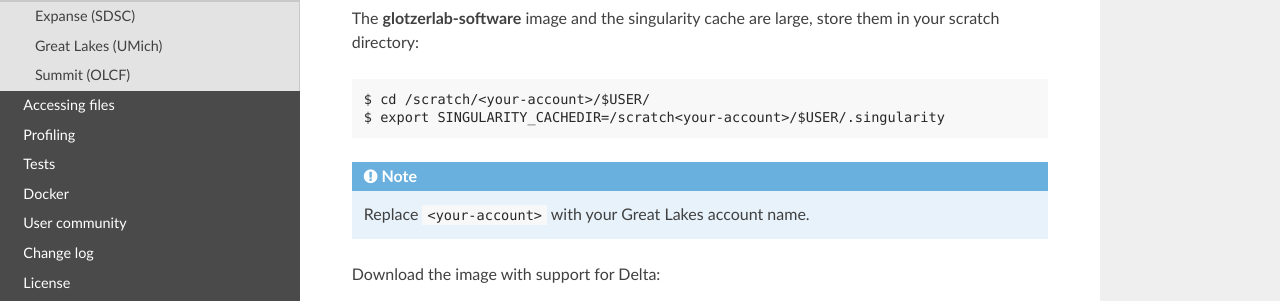
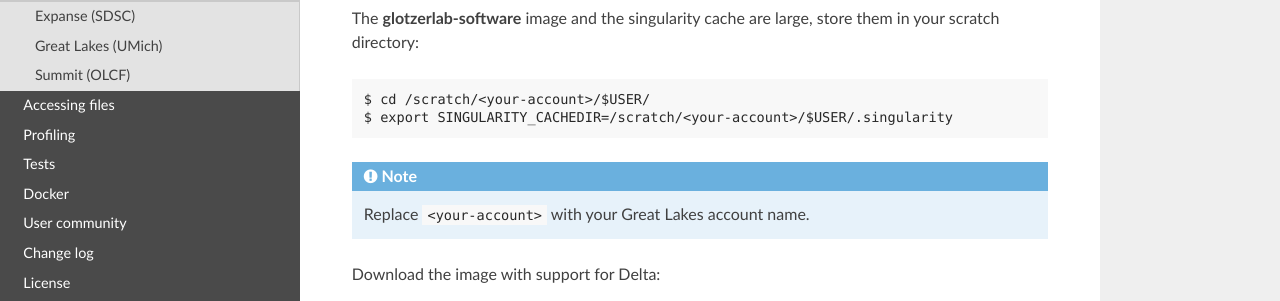
Before and after one commit to glotzerlab/software, a Sphinx documentation site: the page built from doc/clusters/delta.rst, in a window 1280 px wide and 900 px high. Shown: the part 281-582 px from the top of the window. Built offline with Sphinx 7.4.7 and the Read the Docs theme 2.0.0, drawn with Linux system fonts in a browser that asks for light colours.

Commit message:
Fix typo in documentation.

```diff
--- a/doc/clusters/delta.rst
+++ b/doc/clusters/delta.rst
@@ -14,7 +14,7 @@ The **glotzerlab-software** image and the singularity cache are large, store the
 directory::
 
     $ cd /scratch/<your-account>/$USER/
-    $ export SINGULARITY_CACHEDIR=/scratch<your-account>/$USER/.singularity
+    $ export SINGULARITY_CACHEDIR=/scratch/<your-account>/$USER/.singularity
 
 .. note::
 
```
